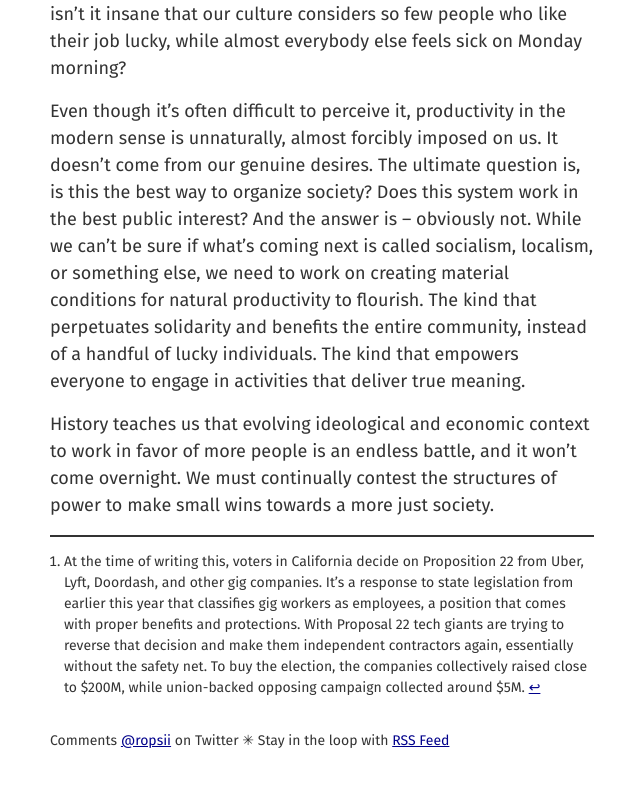
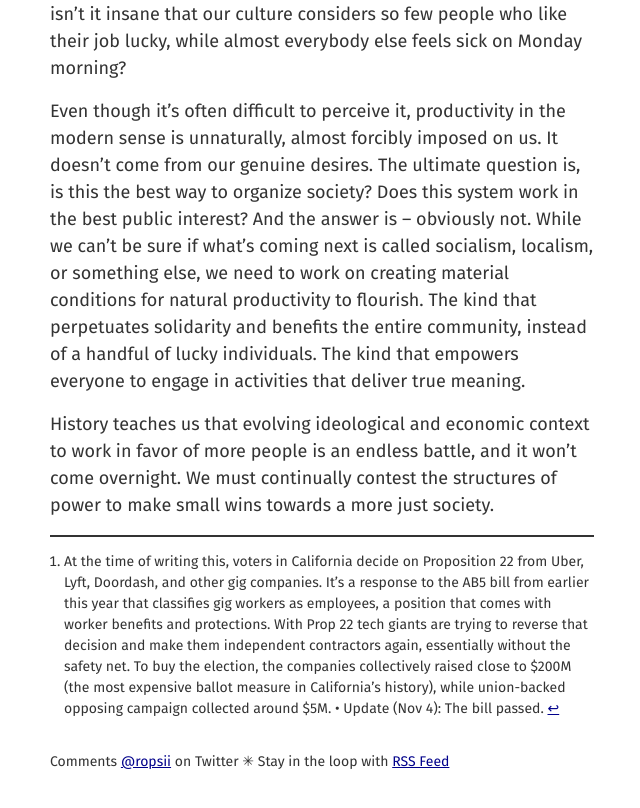
Before and after one commit to ropsii/ropsii.github.io, a Jekyll site: the page built from _posts/2020-11-01-productivity.markdown, in a window 1280 px wide and 900 px high, scrolled down 4271 px. Shown: the top 808 px of the window, without its empty margins (318-958 px from the left). Built offline with Jekyll 4.4.1, drawn with Linux system fonts in a browser that asks for light colours; some of the changed text lies outside the part shown.

Commit message:
Productivity update

```diff
--- a/_posts/2020-11-01-productivity.markdown
+++ b/_posts/2020-11-01-productivity.markdown
@@ -53,4 +53,4 @@
 
 History teaches us that evolving ideological and economic context to work in favor of more people is an endless battle, and it won’t come overnight. We must continually contest the structures of power to make small wins towards a more just society.
 
-[^1]: At the time of writing this, voters in California decide on Proposition 22 from Uber, Lyft, Doordash, and other gig companies. It’s a response to state legislation from earlier this year that classifies gig workers as employees, a position that comes with proper benefits and protections. With Proposal 22 tech giants are trying to reverse that decision and make them independent contractors again, essentially without the safety net. To buy the election, the companies collectively raised close to $200M, while union-backed opposing campaign collected around $5M.
+[^1]: At the time of writing this, voters in California decide on Proposition 22 from Uber, Lyft, Doordash, and other gig companies. It’s a response to the AB5 bill from earlier this year that classifies gig workers as employees, a position that comes with worker benefits and protections. With Prop 22 tech giants are trying to reverse that decision and make them independent contractors again, essentially without the safety net. To buy the election, the companies collectively raised close to $200M (the most expensive ballot measure in California’s history), while union-backed opposing campaign collected around $5M. • Update (Nov 4): The bill passed.
```
